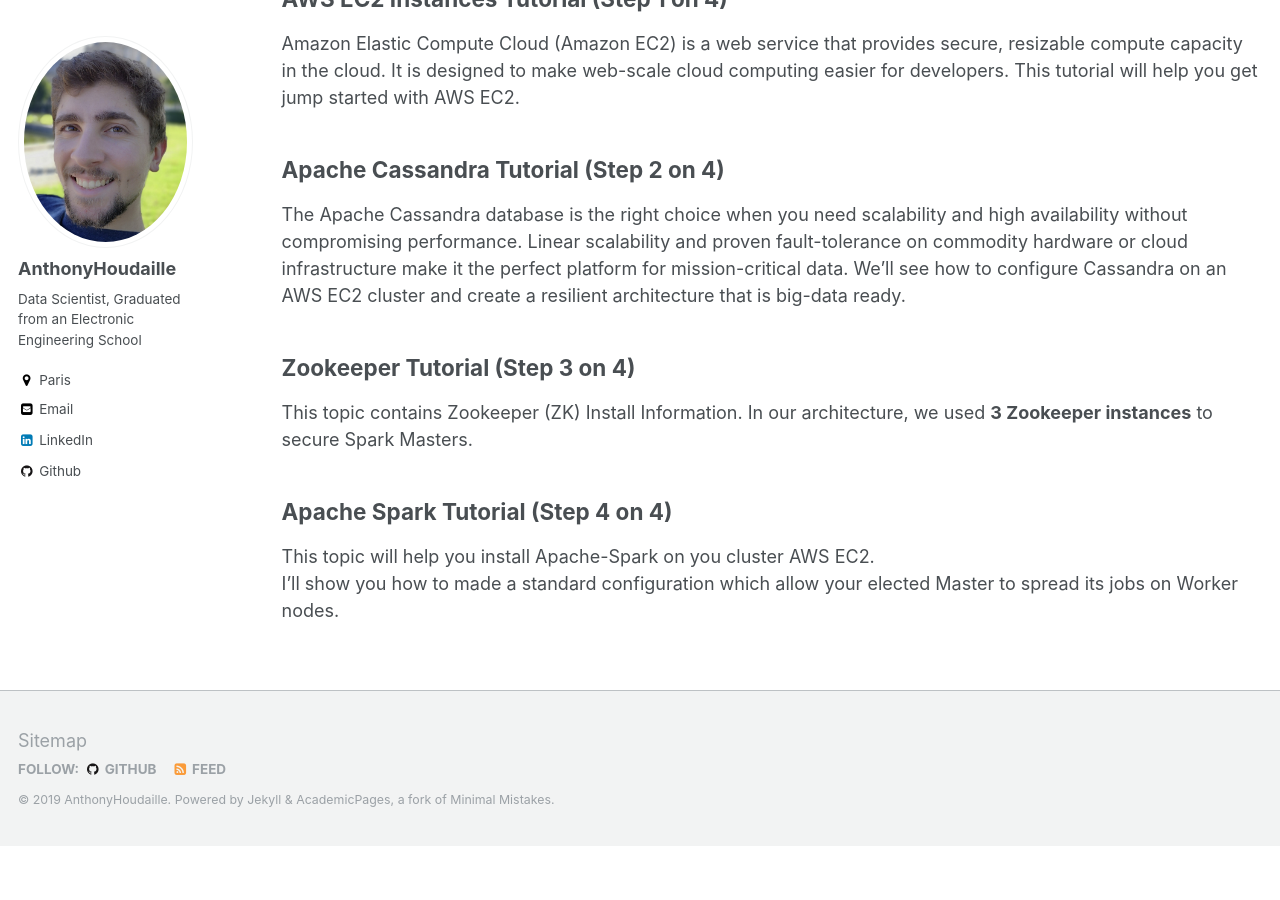
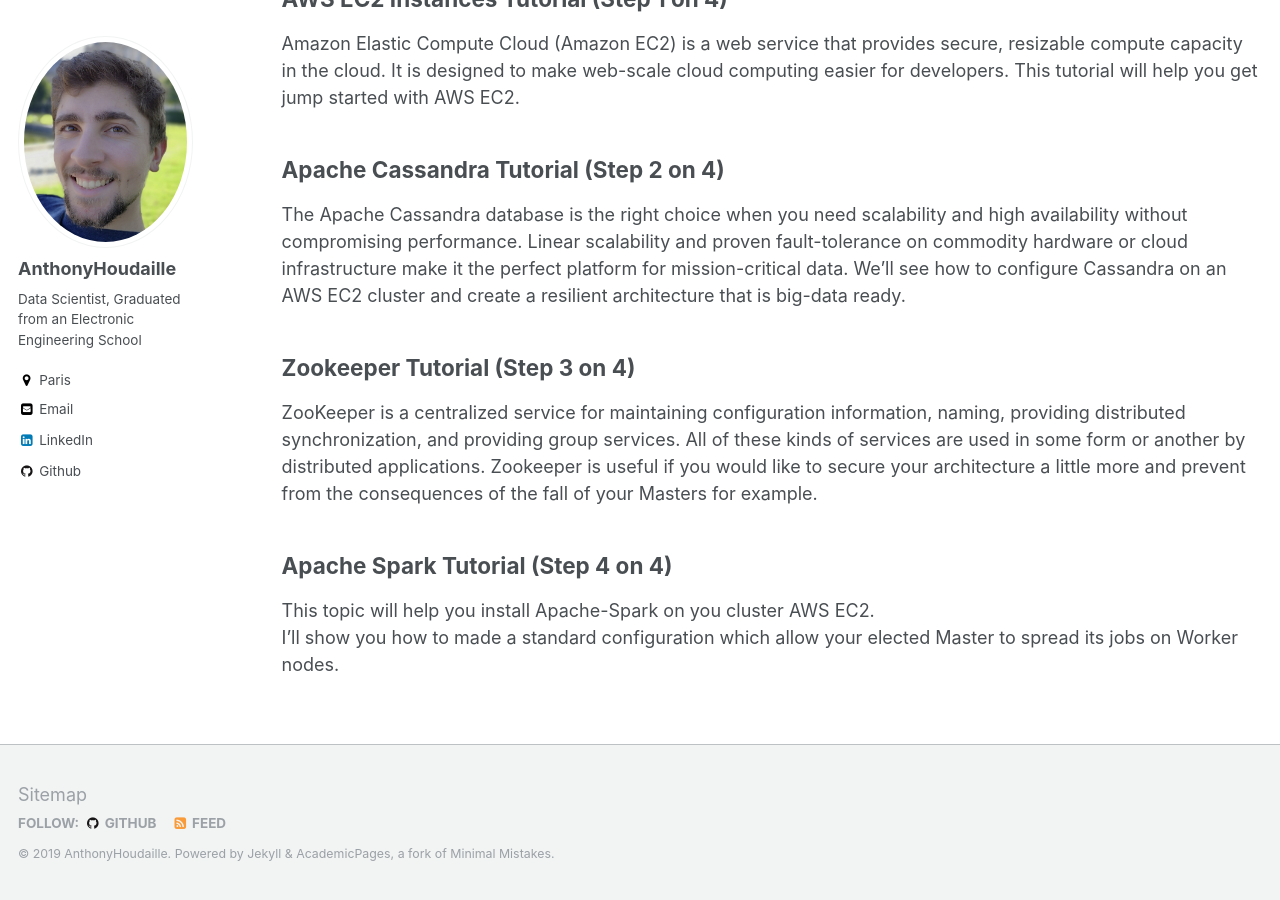
Before and after one commit to AnthonyHoudaille/AnthonyHoudaille.github.io, a Jekyll site: the page built from _pages/awsec2.md, in a window 1280 px wide and 900 px high, scrolled down 1922 px. Built offline with Jekyll 4.4.1, drawn with Linux system fonts in a browser that asks for light colours; before the commit the page ends 2768 px from its top, so only the background shows below that; part of the change alters nothing that is shown.

Commit message:
Update 02_Zookeeper_Tutorial.md

````diff
--- a/_awsec2/02_Zookeeper_Tutorial.md
+++ b/_awsec2/02_Zookeeper_Tutorial.md
@@ -6,16 +6,13 @@ layout: single
 author_profile: true
 ---
 
-This topic contains Zookeeper (ZK) Install Information. In our architecture, we used **3 Zookeeper instances** to secure Spark Masters.
+ZooKeeper is a centralized service for maintaining configuration information, naming, providing distributed synchronization, and providing group services. All of these kinds of services are used in some form or another by distributed applications. Zookeeper is useful if you would like to secure your architecture a little more and prevent from the consequences of the fall of your Masters for example.
 
-
-Zookeeper may be installed on its own on a node, or together with Spark/Cassandra on a worker node. *See architecture*. It is important that each zookeeper node is aware of other zookeeper instances so that they form a quorum of 3.
-
-My choise is to install zookeeper before Spark to a gain of time (in terms of configuration files).
+Zookeeper (ZK) may be installed on its own on a node, or together with Spark/Cassandra on a worker node. Each ZK node should be aware of other ZK instances in order to form a quorum of 3. We chose to install zookeeper before Spark since the configuration is lighter.
 
 # 1. Conexion SSH on the Slave nodes 1 & 2 and Zookeeper node
 
-Be connected on each one by SSH.
+The first step is to establish a SSH connection with the nodes on which you would like to install Zookeeper.
 If you don't remenber how to do that, you can check the last section of my first tutorial :
 <span style="color:blue">[AWS EC2 Instances Tutorial (Step 1 on 4)](https://anthonyhoudaille.github.io//awsec2/04_Aws_EC2_Tutorial/)</span>
 
@@ -34,7 +31,9 @@ Make sure your on the /ubuntu/home/ directory.
 ## a. Download the .tar.gz file :
 
 Ones your in the good directory, execute the following command :
-``` wget https://www-eu.apache.org/dist/zookeeper/zookeeper-3.4.13/zookeeper-3.4.13.tar.gz```
+```bash
+$ wget https://www-eu.apache.org/dist/zookeeper/zookeeper-3.4.13/zookeeper-3.4.13.tar.gz
+```
 
 You will see something like this :
 ![image](https://AnthonyHoudaille.github.io/images/Zookeeper_Wget.png)
@@ -57,51 +56,58 @@ Execute the same commands in order.
 # 5. Configuration of your three nodes
 
 For our tutorial, we need to :
-* modify zoo-sample.cfg
-* modify spark-default.sh (this is for the next tutorial)
-* rename the directory "zookeeper-3.4.13"
-* create the directory "logs" and "data"
-* create a file 'myid' in the new "data" dir
+* modify ```zoo-sample.cfg```
+* modify ```spark-default.sh``` (this is for the next tutorial)
+* rename the directory ```zookeeper-3.4.13```
+* create the directory ```logs``` and ```data```
+* create a file ```myid``` in the new ```data``` dir
 
 
 ## a. Rename directory :
 
 Make sure your on the /ubuntu/home/ directory.
 Execute the following command :
-``` mv zookeeper-3.4.13/ zookeeper_1```
+```bash
+mv zookeeper-3.4.13/zookeeper_1
+```
+
 Put the digit :
-- 1 if it's your Worker node 1
-- 2 if it's your Worker node 2
-- 3 if it's your Worker node named 'Zookeeper'
+* 1 if it's your Worker node 1
+* 2 if it's your Worker node 2
+* 3 if it's your Worker node named 'Zookeeper'
 
-## b. Create the directory "logs" and "data" :
+## b. Create the directory ```logs``` and ```data``` :
 
 Now, you need to create those 2 new directories :
 ![image](https://AnthonyHoudaille.github.io/images/Zookeeper_data-logs.png)
 
-## c. myid file :
+## c. Create a new file ```myid``` :
 
-Go on the new directory "data" and create a new file which contains only a digit between 1 and 3.
- Put the digit 1 if it's your Worker node 1
+Go on the new directory ```data``` and create a new file which contains only a digit between 1 and 3.
+Put the digit 1 if it's your Worker node 1
 			   2 if it's your Worker node 2
 			   3 if it's your Worker node named 'Zookeeper'
 
 Example :
 ![image](https://AnthonyHoudaille.github.io/images/Zookeeper_myid.png)
 
-## d. Modify zoo-sample.cfg :
+## d. Modify ```zoo-sample.cfg``` :
 
-First, make sure your on the "conf" directory.
-Copy the file 'zoo-sample.cfg' as 'zoo.cfg'.
+First, make sure your on the ```conf``` directory.
+Copy the file ```zoo-sample.cfg``` as ```zoo.cfg```.
 
 Use this command :
-``` cp zoo-sample.cfg zoo.cfg```
+```bash
+cp zoo-sample.cfg zoo.cfg
+```
 
 Now, we will change which is inside 'zoo.cfg' file :
-``` vi zoo.cfg```
+```bash
+vi zoo.cfg
+```
 
 We will change :
-* clientPort= 218X (The X is a digit between 1 and 3 --> 3 because we have 3 nodes with Zookeeper)
+* ```clientPort= 218X``` (The X is a digit between 1 and 3 --> 3 because we have 3 nodes with Zookeeper)
 	--> refer to section 5.c. to know which digit you need to put.
 * add : ``` server.1=<PRIVATE.DNS.1>:2891:3881  ;  server.2=<PRIVATE.DNS.2>:2892:3882  ;  server.3=<PRIVATE.DNS.3>:2893:3883 ```
 * datadir= ```<Path to the data dir>```
@@ -116,17 +122,17 @@ Save and quit.
 Go on the home directory (zookeeper_X) and execute this :
 ```  java -cp zookeeper-3.4.13.jar:lib/log4j-1.2.17.jar:lib/slf4j-log4j12-1.7.25.jar:lib/slf4j-api-1.7.25.jar:conf org.apache.zookeeper.server.quorum.QuorumPeerMain conf/zoo.cfg >> logs/zookeeper.log &```
 
-Do the same thing on the three nodes.
-Do not forget, you need "OpenJDK-8" on each nodes.
+Repeat those steps on the three nodes. Do not forget that you need “OpenJDK-8” on each nodes.
 
 We discussed how to set up an ensemble with 3 nodes. Now you can create an ensemble with as many nodes as you want by making a few changes.
 
 
 # 6. Lunch Zookeeper on each nodes
 
-Right now, all the configuration is set for your Zookeeper Cluster.
+Right now, your configuration is not ready on your Zookeeper Cluster. Indeed, we need to install Spark and to configure it with those Zookeeper nodes.
 
-To execute Zookeeper, go on the "Bin" directory and execute this command on each nodes : ```./zkServer.sh Start ```
+Even if you do not have install spark yet, you can launch zookeeper.
+Go on the ```Bin``` directory and execute this command on each nodes : ```./zkServer.sh Start ```
 
 > **Conclusion** : Your quorum of 3 nodes with Zookeeper is now ready. The next step is to install Apache-Spark.
 You can follow my tutorial :
````
